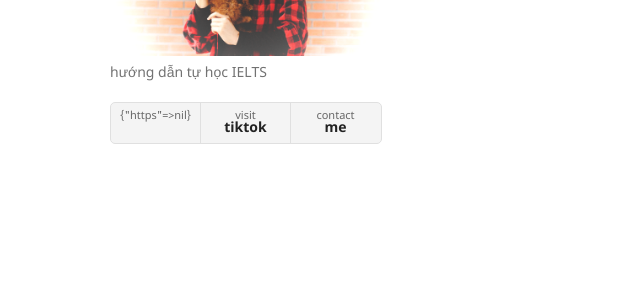
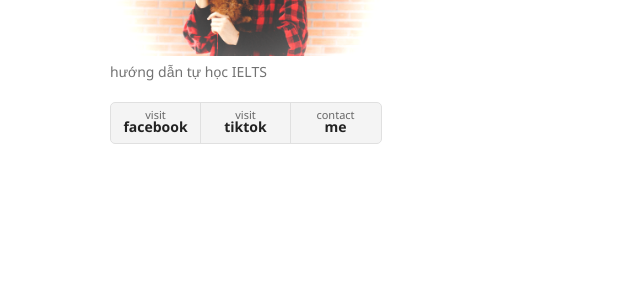
Before and after one commit to hoang-huyen-ielts/hoang-huyen-ielts.github.io, a Jekyll site: the page built from another-page.md, in a window 1280 px wide. Shown: the part 252-552 px from the top of the page, without its empty margins (100-740 px from the left). Built offline with Jekyll 4.4.1, drawn with Linux system fonts in a browser that asks for light colours; our own code applies the rules of GitHub Pages for plain Markdown files.

Commit message:
Update default.html

```diff
--- a/_layouts/default.html
+++ b/_layouts/default.html
@@ -41,10 +41,9 @@
 
         {% if site.show_downloads %}
         <ul class="downloads">
-          <li><a href="{{ "/" | absolute_url }}">{{ visit <strong>facebook</strong> | default: https://www.facebook.com/hoang.huyen.332 }}</a></li>
-          <!-- <li><a href="{{ https://www.facebook.com/hoang.huyen.332 }}">visit <strong>facebook</strong></a></li> -->
-          <li><a href="{{ https://www.tiktok.com }}">visit <strong>tiktok</strong></a></li>
-          <li><a href="{{ mailto:hoang.huyen.ielts@gmail.com }}">contact <strong>me</strong></a></li>
+          <li><a href="https://www.facebook.com/hoang.huyen.332">visit <strong>facebook</strong></a></li>
+          <li><a href="https://www.tiktok.com">visit <strong>tiktok</strong></a></li>
+          <li><a href="mailto:hoang.huyen.ielts@gmail.com">contact <strong>me</strong></a></li>
         </ul>
         {% endif %}
       </header>
```
